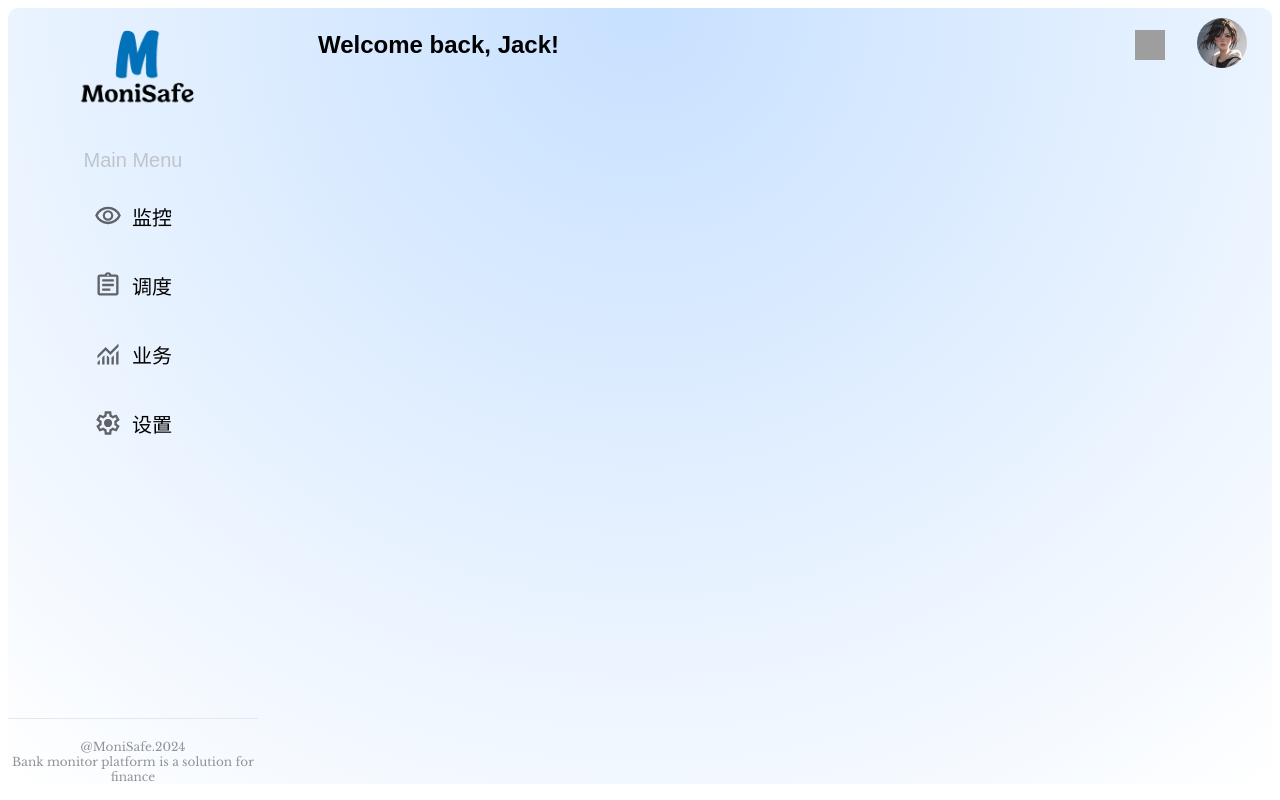
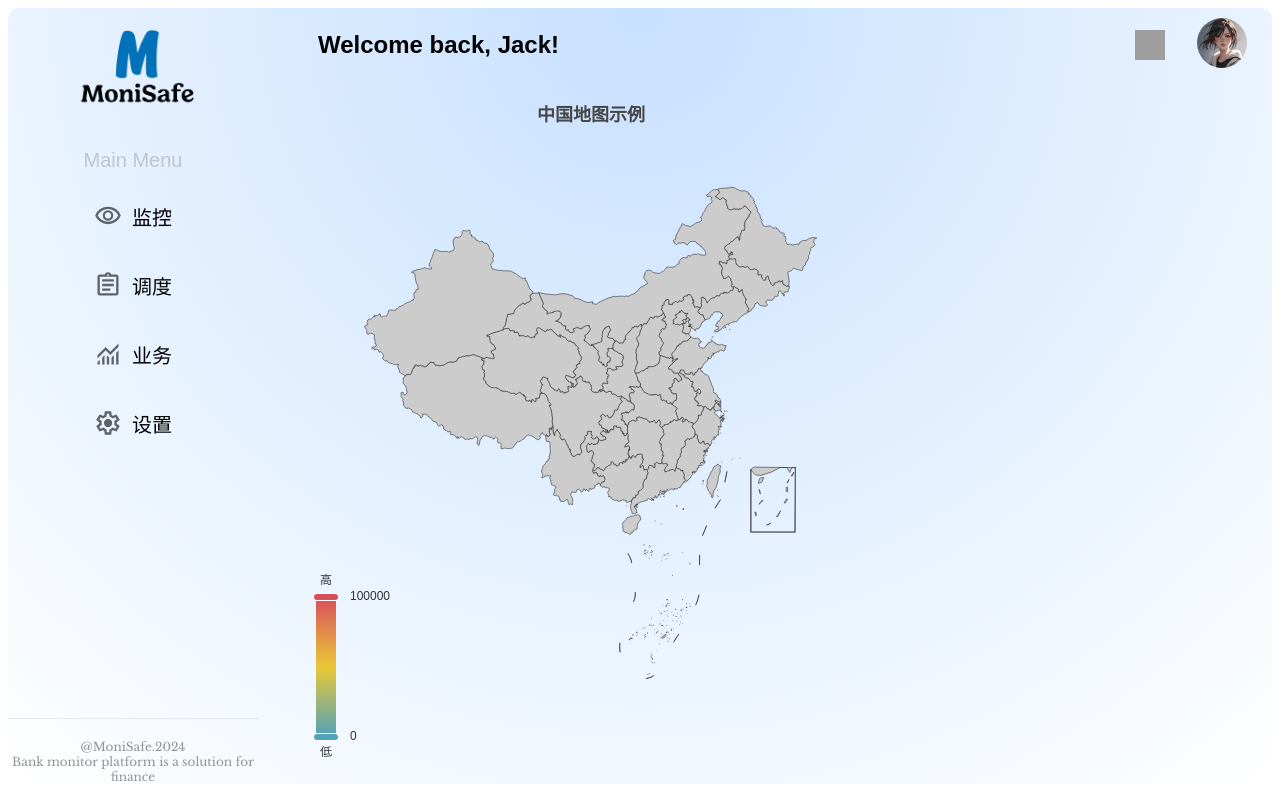
Before and after one commit to orangegei/monisafe, a Vue app in the folder frontend/: page /monitor/plat in a window 1280 px wide. Built offline with nearby package versions, Linux system fonts and the light colour scheme; grey boxes are pictures that could not be loaded; a web font is replaced by a local one.

Commit message:
新增页面

```diff
--- a/frontend/src/views/business/MapView.vue
+++ b/frontend/src/views/business/MapView.vue
@@ -37,6 +37,13 @@ function handleBusinessTypeChange(type: string) {
     businessType.value = type;
 }
 
+// 定义 Record 接口
+interface Record {
+    city: string
+    money: number
+    amount: number
+}
+
 // 定义表格数据
 const tableData = ref<Record[]>([]);
 const mapData = ref([]);
@@ -66,14 +73,6 @@ const mapData = ref([]);
 //         amount: item.amount,
 //     }));
 // }
-
-
-// 定义 Record 接口
-interface Record {
-    city: string
-    money: number
-    amount: number
-}
 
 // 验证日期和业务类型是否已选择
 function validateSelections() {
@@ -110,7 +109,7 @@ async function fetchData(url: string, startDate: Date, endDate: Date) {
                 Authorization: sessionStorage.getItem('token')
             }
         });
-        if(response.data.code===0) {
+        if (response.data.code === 0) {
             const { province, count, amount } = response.data.data;
 
             // 更新表格和地图数据
@@ -121,9 +120,9 @@ async function fetchData(url: string, startDate: Date, endDate: Date) {
             }));
 
             mapData.value = province.map((name: string, index: number) => ({
-                name:name,
-                value1:amount[index],
-                value2:count[index],
+                name: name,
+                value1: amount[index],
+                value2: count[index],
             }));
             // console.log(mapData);
         }
@@ -180,7 +179,7 @@ async function fetchData(url: string, startDate: Date, endDate: Date) {
 }
 
 .display {
-    width: 40%;
+    width: 35%;
     height: 100%;
     display: flex;
     flex-direction: column;
--- a/frontend/src/views/monitor/PlatView.vue
+++ b/frontend/src/views/monitor/PlatView.vue
@@ -1,13 +1,80 @@
-<script setup>
+<script lang="ts" setup>
+import { ref } from 'vue'
 import FrameView from '../FrameView.vue';
+import ChinaMap from '@/components/ChinaMap.vue';
+
+// 定义 Record 接口
+interface Record {
+    city: string
+    money: number
+    amount: number
+}
+
+// 定义表格数据
+const tableData = ref < Record[] > ([]);
+
+// 定义地图数据
+const mapData = ref([
+    { name: '北京市', value: Math.round(Math.random() * 1000) },
+    { name: '天津市', value: Math.round(Math.random() * 1000) },
+    { name: '上海市', value: Math.round(Math.random() * 1000) },
+    { name: '重庆市', value: Math.round(Math.random() * 1000) },
+]);
+
+function updateMapData(data: any) {
+    // 根据返回的数据更新地图显示
+    mapData.value = data.map((item: any) => ({
+        name: item.city,
+        value: item.money,
+    }));
+}
+
+function updateTableData(data: any) {
+    // 根据返回的数据更新表格显示
+    tableData.value = data.map((item: any) => ({
+        city: item.city,
+        money: item.money,
+        amount: item.amount,
+    }));
+}
 </script>
 
 <template>
     <FrameView>
         <template #main-body>
+            <div class="container">
+                <div class="china-map">
+                    <ChinaMap :data="mapData" />
+                </div>
 
+                <div class="display">
+
+                </div>
+            </div>
         </template>
     </FrameView>
 </template>
 
-<style scoped></style>
+<style scoped>
+.container {
+    display: flex;
+    flex-direction: row;
+    align-items: flex-start;
+    justify-content: space-between;
+    height: 100%;
+}
+
+.china-map {
+    height: 100%;
+    width: 60%;
+}
+
+.display {
+    width: 40%;
+    height: 100%;
+    display: flex;
+    flex-direction: column;
+    justify-content: flex-start;
+    gap: 2%;
+}
+</style>
```
